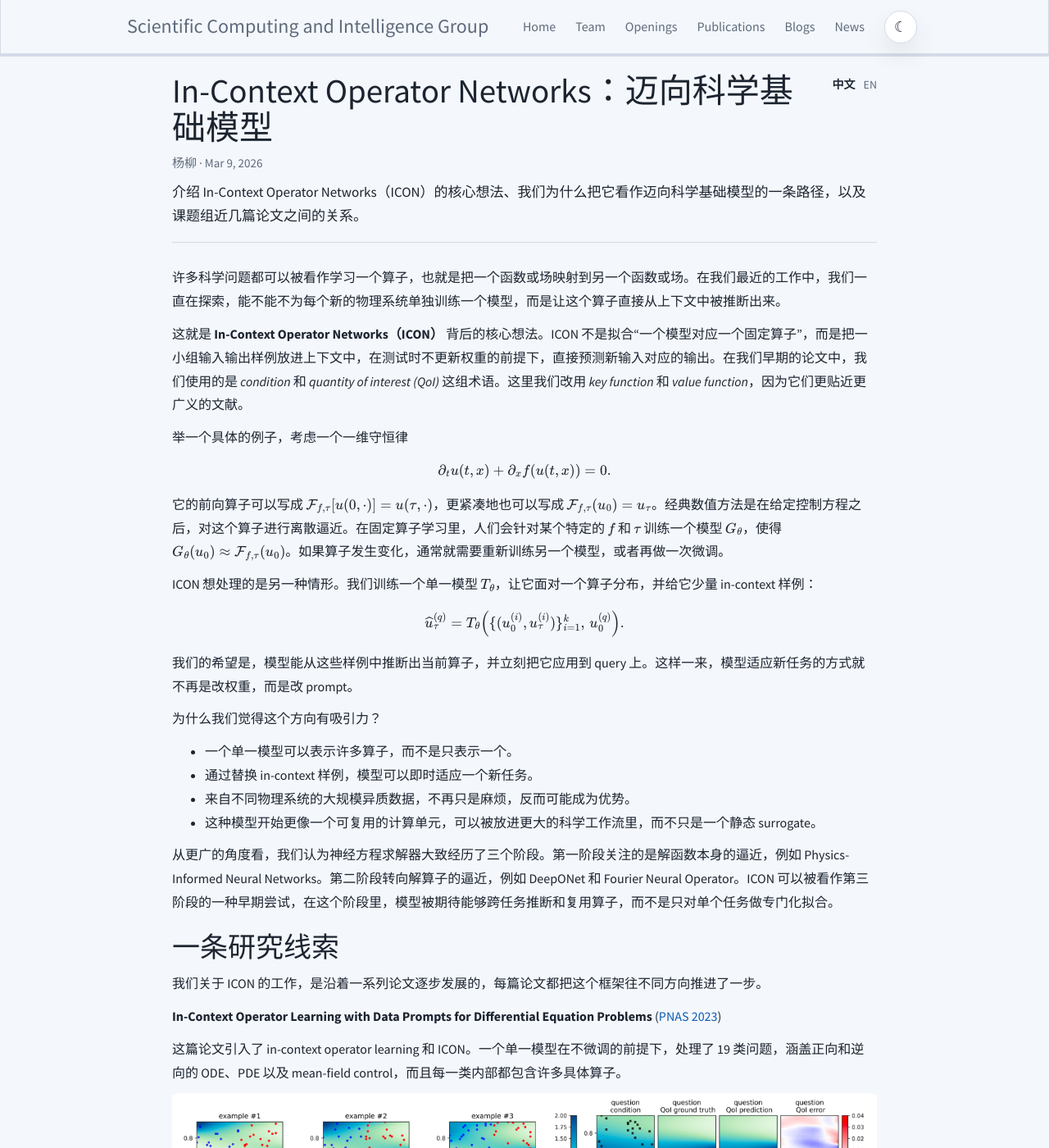
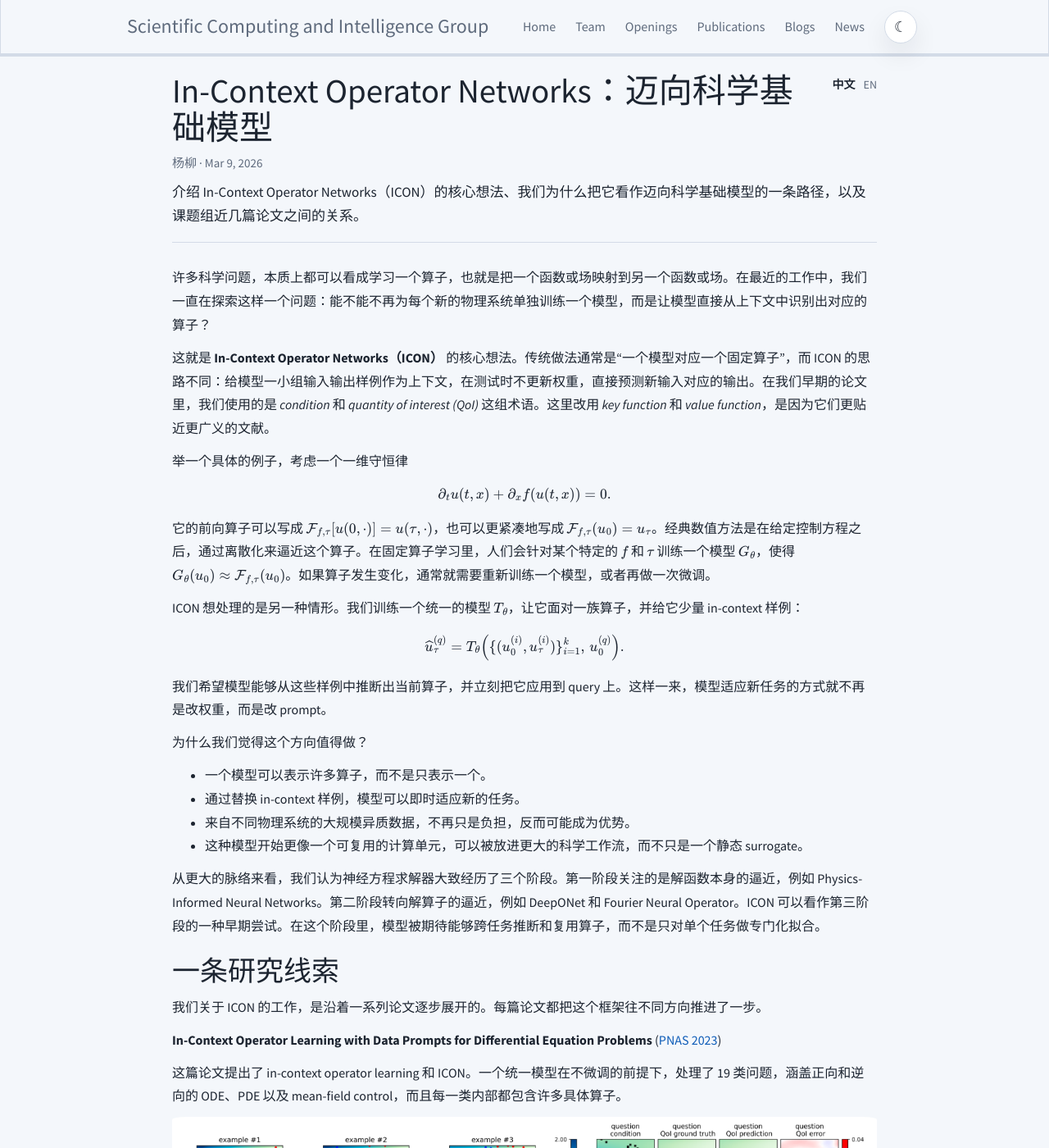
Before and after one commit to scaling-group/scaling-group.github.io, a Jekyll site: the page built from _blogs/2026-03-09-icon-overview-zh.md, in a window 1280 px wide and 1400 px high. Shown: the whole window at 82% size. Built offline with Jekyll 4.4.1, drawn with Linux system fonts in a browser that asks for light colours; some of the changed text lies outside the part shown.

Commit message:
Polish Chinese research blog translations

```diff
--- a/_blogs/2026-03-09-icon-overview-zh.md
+++ b/_blogs/2026-03-09-icon-overview-zh.md
@@ -11,9 +11,9 @@ pinned: true
 pin_order: 1
 ---
 
-许多科学问题都可以被看作学习一个算子，也就是把一个函数或场映射到另一个函数或场。在我们最近的工作中，我们一直在探索，能不能不为每个新的物理系统单独训练一个模型，而是让这个算子直接从上下文中被推断出来。
+许多科学问题，本质上都可以看成学习一个算子，也就是把一个函数或场映射到另一个函数或场。在最近的工作中，我们一直在探索这样一个问题：能不能不再为每个新的物理系统单独训练一个模型，而是让模型直接从上下文中识别出对应的算子？
 
-这就是 **In-Context Operator Networks（ICON）** 背后的核心想法。ICON 不是拟合“一个模型对应一个固定算子”，而是把一小组输入输出样例放进上下文中，在测试时不更新权重的前提下，直接预测新输入对应的输出。在我们早期的论文中，我们使用的是 *condition* 和 *quantity of interest (QoI)* 这组术语。这里我们改用 *key function* 和 *value function*，因为它们更贴近更广义的文献。
+这就是 **In-Context Operator Networks（ICON）** 的核心想法。传统做法通常是“一个模型对应一个固定算子”，而 ICON 的思路不同：给模型一小组输入输出样例作为上下文，在测试时不更新权重，直接预测新输入对应的输出。在我们早期的论文里，我们使用的是 *condition* 和 *quantity of interest (QoI)* 这组术语。这里改用 *key function* 和 *value function*，是因为它们更贴近更广义的文献。
 
 举一个具体的例子，考虑一个一维守恒律
 
@@ -21,44 +21,44 @@ $$
 \partial_t u(t,x) + \partial_x f(u(t,x)) = 0.
 $$
 
-它的前向算子可以写成 $$\mathcal{F}_{f,\tau}[u(0,\cdot)] = u(\tau,\cdot)$$，更紧凑地也可以写成 $$\mathcal{F}_{f,\tau}(u_0) = u_\tau$$。经典数值方法是在给定控制方程之后，对这个算子进行离散逼近。在固定算子学习里，人们会针对某个特定的 $$f$$ 和 $$\tau$$ 训练一个模型 $$G_\theta$$，使得 $$G_\theta(u_0)\approx \mathcal{F}_{f,\tau}(u_0)$$。如果算子发生变化，通常就需要重新训练另一个模型，或者再做一次微调。
+它的前向算子可以写成 $$\mathcal{F}_{f,\tau}[u(0,\cdot)] = u(\tau,\cdot)$$，也可以更紧凑地写成 $$\mathcal{F}_{f,\tau}(u_0) = u_\tau$$。经典数值方法是在给定控制方程之后，通过离散化来逼近这个算子。在固定算子学习里，人们会针对某个特定的 $$f$$ 和 $$\tau$$ 训练一个模型 $$G_\theta$$，使得 $$G_\theta(u_0)\approx \mathcal{F}_{f,\tau}(u_0)$$。如果算子发生变化，通常就需要重新训练一个模型，或者再做一次微调。
 
-ICON 想处理的是另一种情形。我们训练一个单一模型 $$T_\theta$$，让它面对一个算子分布，并给它少量 in-context 样例：
+ICON 想处理的是另一种情形。我们训练一个统一的模型 $$T_\theta$$，让它面对一族算子，并给它少量 in-context 样例：
 
 $$
 \widehat{u}_\tau^{(q)} = T_\theta\!\left(\{(u_0^{(i)},u_\tau^{(i)})\}_{i=1}^{k},\, u_0^{(q)}\right).
 $$
 
-我们的希望是，模型能从这些样例中推断出当前算子，并立刻把它应用到 query 上。这样一来，模型适应新任务的方式就不再是改权重，而是改 prompt。
+我们希望模型能够从这些样例中推断出当前算子，并立刻把它应用到 query 上。这样一来，模型适应新任务的方式就不再是改权重，而是改 prompt。
 
-为什么我们觉得这个方向有吸引力？
+为什么我们觉得这个方向值得做？
 
-- 一个单一模型可以表示许多算子，而不是只表示一个。
-- 通过替换 in-context 样例，模型可以即时适应一个新任务。
-- 来自不同物理系统的大规模异质数据，不再只是麻烦，反而可能成为优势。
-- 这种模型开始更像一个可复用的计算单元，可以被放进更大的科学工作流里，而不只是一个静态 surrogate。
+- 一个模型可以表示许多算子，而不是只表示一个。
+- 通过替换 in-context 样例，模型可以即时适应新的任务。
+- 来自不同物理系统的大规模异质数据，不再只是负担，反而可能成为优势。
+- 这种模型开始更像一个可复用的计算单元，可以被放进更大的科学工作流，而不只是一个静态 surrogate。
 
-从更广的角度看，我们认为神经方程求解器大致经历了三个阶段。第一阶段关注的是解函数本身的逼近，例如 Physics-Informed Neural Networks。第二阶段转向解算子的逼近，例如 DeepONet 和 Fourier Neural Operator。ICON 可以被看作第三阶段的一种早期尝试，在这个阶段里，模型被期待能够跨任务推断和复用算子，而不是只对单个任务做专门化拟合。
+从更大的脉络来看，我们认为神经方程求解器大致经历了三个阶段。第一阶段关注的是解函数本身的逼近，例如 Physics-Informed Neural Networks。第二阶段转向解算子的逼近，例如 DeepONet 和 Fourier Neural Operator。ICON 可以看作第三阶段的一种早期尝试。在这个阶段里，模型被期待能够跨任务推断和复用算子，而不是只对单个任务做专门化拟合。
 
 ## 一条研究线索
 
-我们关于 ICON 的工作，是沿着一系列论文逐步发展的，每篇论文都把这个框架往不同方向推进了一步。
+我们关于 ICON 的工作，是沿着一系列论文逐步展开的。每篇论文都把这个框架往不同方向推进了一步。
 
 **In-Context Operator Learning with Data Prompts for Differential Equation Problems** ([PNAS 2023](https://www.pnas.org/doi/10.1073/pnas.2310142120))
 
-这篇论文引入了 in-context operator learning 和 ICON。一个单一模型在不微调的前提下，处理了 19 类问题，涵盖正向和逆向的 ODE、PDE 以及 mean-field control，而且每一类内部都包含许多具体算子。
+这篇论文提出了 in-context operator learning 和 ICON。一个统一模型在不微调的前提下，处理了 19 类问题，涵盖正向和逆向的 ODE、PDE 以及 mean-field control，而且每一类内部都包含许多具体算子。
 
 ![]({{ site.url }}{{ site.baseurl }}/images/papers/icon-mfg.png){: style="width: 100%; float: center; margin: 0px"}
 
-图 1：一个 mean-field control 问题上的 in-context operator learning。模型从少量样例中推断算子，并在一次前向传播中完成 query。
+图 1：一个 mean-field control 问题上的 in-context operator learning。模型从少量样例中推断算子，并在一次前向传播中完成求解。
 
 **PDE Generalization of In-Context Operator Networks** ([JCP 2024](https://www.sciencedirect.com/science/article/pii/S0021999124006272))
 
-在这篇工作中，我们考察了一个单一 ICON 模型能否在不同通量函数和不同时间步长的守恒律之间泛化，甚至泛化到此前未见过的 PDE 形式。我们还研究了 prompt design 策略，例如变量变换和 stride manipulation，以拓展模型可处理的问题范围。
+在这篇工作中，我们考察了一个统一的 ICON 模型能否在不同通量函数、不同时间步长的守恒律之间泛化，甚至泛化到此前未见过的 PDE 形式。我们还研究了 prompt design 策略，例如变量变换和 stride manipulation，以拓展模型可处理的问题范围。
 
 **Fine-Tune Language Models as Multi-Modal Differential Equation Solvers** ([Neural Networks 2025](https://www.sciencedirect.com/science/article/abs/pii/S089360802500334X))
 
-这篇工作采用了 decoder-only、language-model 风格的架构，并引入了 multi-modal prompting。模型现在不仅可以使用数值样例，还可以同时利用自然语言和 LaTeX 方程，这使得算子学习的接口丰富了很多。
+这篇工作采用了 decoder-only、language-model 风格的架构，并引入了 multi-modal prompting。模型不仅可以使用数值样例，还可以同时利用自然语言和 LaTeX 方程，这让算子学习的接口丰富了很多。
 
 ![]({{ site.url }}{{ site.baseurl }}/images/papers/icon-multi-modal_numerical.png){: style="width: 80%; float: center; margin: 0px"}
 
@@ -66,16 +66,16 @@ $$
 
 **VICON: Vision In-Context Operator Networks for Multi-Physics Fluid Dynamics Prediction** ([TMLR 2026](https://arxiv.org/pdf/2411.16063))
 
-VICON 把这个框架扩展到了二维场，使用 patch-wise vision transformer，面向多物理场流体动力学，并支持灵活 rollout 以及部分缺帧的情形。
+VICON 把这个框架扩展到二维场，使用 patch-wise vision transformer，面向多物理场流体动力学，并支持灵活的 rollout 以及部分缺帧的情形。
 
 **GICON: Graph In-Context Operator Networks for Generalizable Spatiotemporal Prediction** ([arXiv 2026](https://arxiv.org/abs/2603.12725v3))
 
-GICON 把同样的思想带到了图结构系统里，使用 graph message passing 和 example-aware positional encoding。它的目标是在真实时空问题上实现几何泛化和样例数量泛化。
+GICON 则把同样的思想带到图结构系统中，使用 graph message passing 和 example-aware positional encoding。它的目标是在真实时空问题上实现几何泛化和样例数量泛化。
 
 ## 迈向科学基础模型
 
-我们更长期的兴趣，并不只是再做一个 operator approximator。我们关心的是，ICON 能不能真正成为 scientific foundation models：成为一种可复用的组件，能够跨任务迁移，能够与模拟器和基于语言的系统交互，也能够进入越来越 agentic 的科学工作流中。
+从更长期的角度看，我们的兴趣并不只是再做一个 operator approximator。我们真正关心的是，ICON 能不能成长为一种 scientific foundation models：成为可复用的基础组件，能够跨任务迁移，能够与模拟器和基于语言的系统交互，也能够进入越来越 agentic 的科学工作流中。
 
-ICON 的发展需要更广泛的社区共同参与。我们希望有更多人一起推动这个方向，不只是贡献新模型，也包括贡献数据集、benchmark、基础设施以及具体的科学应用。
+ICON 的发展需要更广泛的社区共同参与。我们希望有更多人一起推动这个方向，不只是贡献新模型，也包括贡献数据集、benchmark、基础设施，以及具体的科学应用。
 
-这也是我们构建 [**icon-core**](https://github.com/scaling-group/icon-core) 的原因。它是一个面向 ICON 开发的开源基础设施包，把模型实现、训练流程和示例打包成一个可复用的栈，这样其他人就不需要每次都从零开始重建基础部分。
+这也是我们构建 [**icon-core**](https://github.com/scaling-group/icon-core) 的原因。它是一个面向 ICON 开发的开源基础设施包，把模型实现、训练流程和示例组织成一个可复用的技术栈，这样其他人就不需要每次都从零开始重建基础部分。
```
Also changed, not shown: _blogs/2026-03-09-research-path-zh.md (+10 -10 lines).
